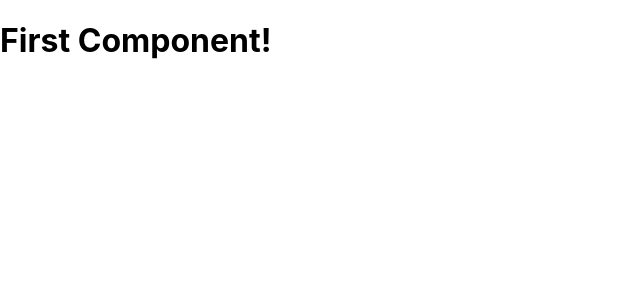
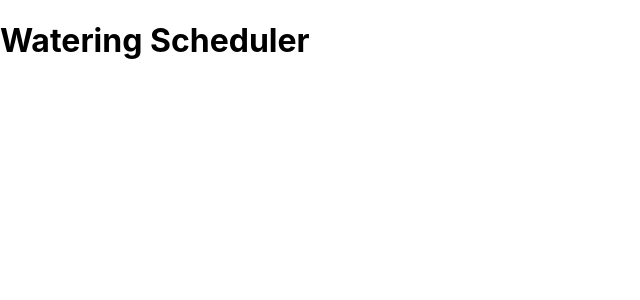
Before and after one commit to sarahtam718/tandem-challenge, a React (Create React App) app in the folder watering-scheduler/: page / in a window 1280 px wide. Shown: the top 300 px of the page, without its empty margins (0-640 px from the left). Built offline with nearby package versions, Linux system fonts and the light colour scheme.

Commit message:
drilled into data for frequency of watering

```diff
--- a/watering-scheduler/src/components/PlantMath.js
+++ b/watering-scheduler/src/components/PlantMath.js
@@ -1,11 +1,26 @@
 import React, { Component } from 'react';
-// import plantData from './plantData.json';
+import plantData from './plantData.json';
 
 export default class PlantMath extends Component {
+  // How many times do we need to water the plants in the next 12 weeks?
+  // We need total days of watering divided by frequency of watering (Ex. Need to see dentist every 6 months in a year, so 12 total months in a year / 6 months frequency = 2x per year)
+  // react-moment can provide total number of days, but I'll use a placeholder for now
+  // can find frequency by splitting water_after value
+
+  wateringFrequency = () => {
+    console.log(plantData);
+    for (let i = 0; i < plantData.length; i++) {
+      let eachPlant = plantData[i].name;
+      let waterDays = plantData[i].water_after.split(' ')[0];
+
+      console.log(eachPlant, waterDays);
+    }
+  };
+
   render() {
     return (
       <div>
-        <h1>First Component!</h1>
+        <h1 run={this.wateringFrequency()}>Watering Scheduler</h1>
       </div>
     );
   }
```
